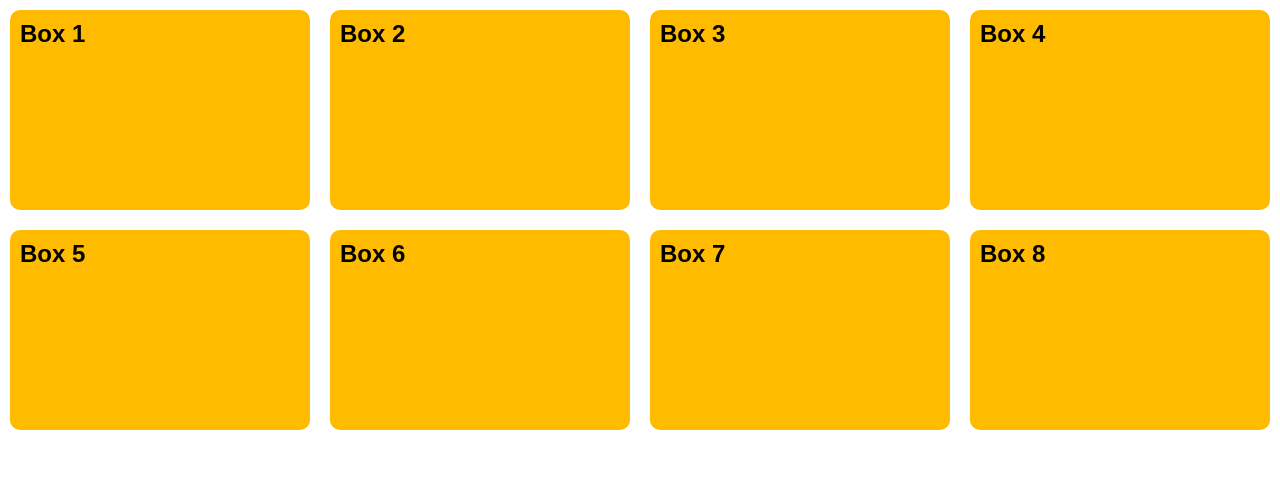
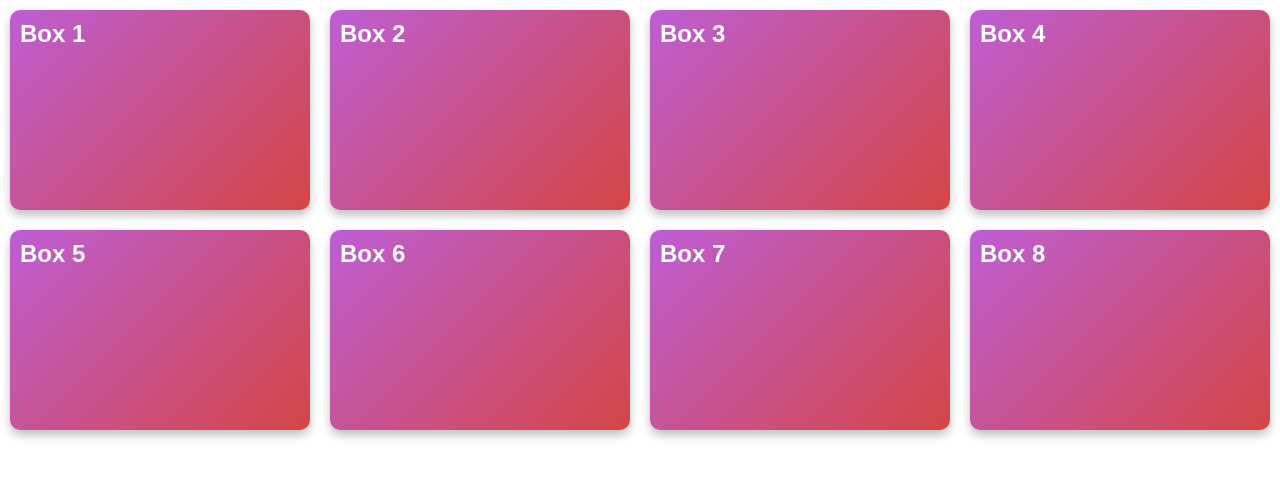
Before and after one commit to MahdiMajdian/Responsive-Boxes, a plain HTML site: page index.html in a window 1280 px wide. Drawn offline with Linux system fonts and the light colour scheme.

Commit message:
minor changes to the UI

```diff
--- a/style.css
+++ b/style.css
@@ -27,7 +27,9 @@ div{
     padding: 1rem;
     width: 30rem;
     height: 20rem;
-  background-color: #ffbb00;
+    color: white;
+    box-shadow:  0  5px 10px rgba(0, 0, 0, 0.253);
+    background: linear-gradient(-45deg , rgb(212, 69, 69) ,rgb(189, 94, 212));
     font-size: 2.4rem;
     border-radius: 1rem;
   }
```
Lines whose indentation alone changed are shown as unchanged.
